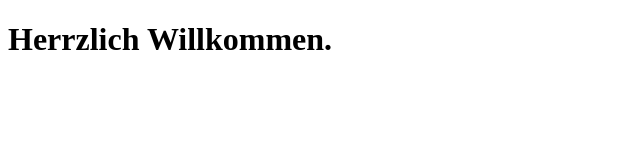
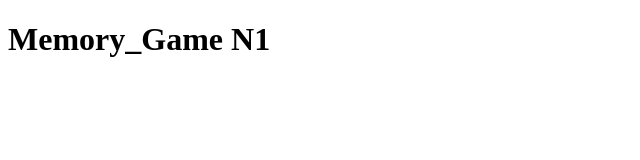
Before and after one commit to EnesY12-bit/EnesY12-bit.github.io, a plain HTML site: page index.html in a window 1280 px wide. Shown: the whole page, without its empty margins (0-640 px from the left). Drawn offline with Linux system fonts and the light colour scheme.

Commit message:
Dritter Commit

```diff
--- a/index.html
+++ b/index.html
@@ -6,6 +6,6 @@
     <title>Memory_Game</title>
 </head>
 <body>
-    <h1>Herrzlich Willkommen.</h1>
+    <h1>Memory_Game N1</h1>
 </body>
 </html>
```
